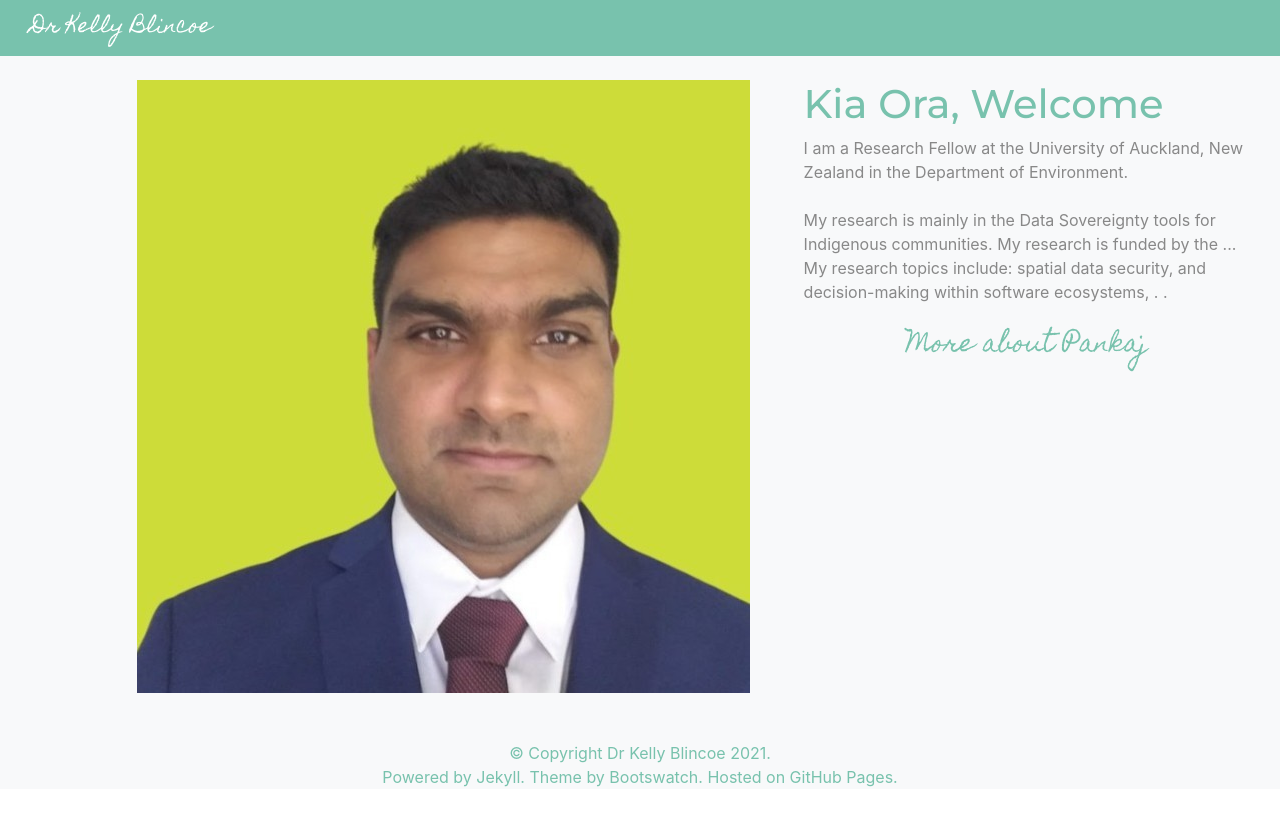
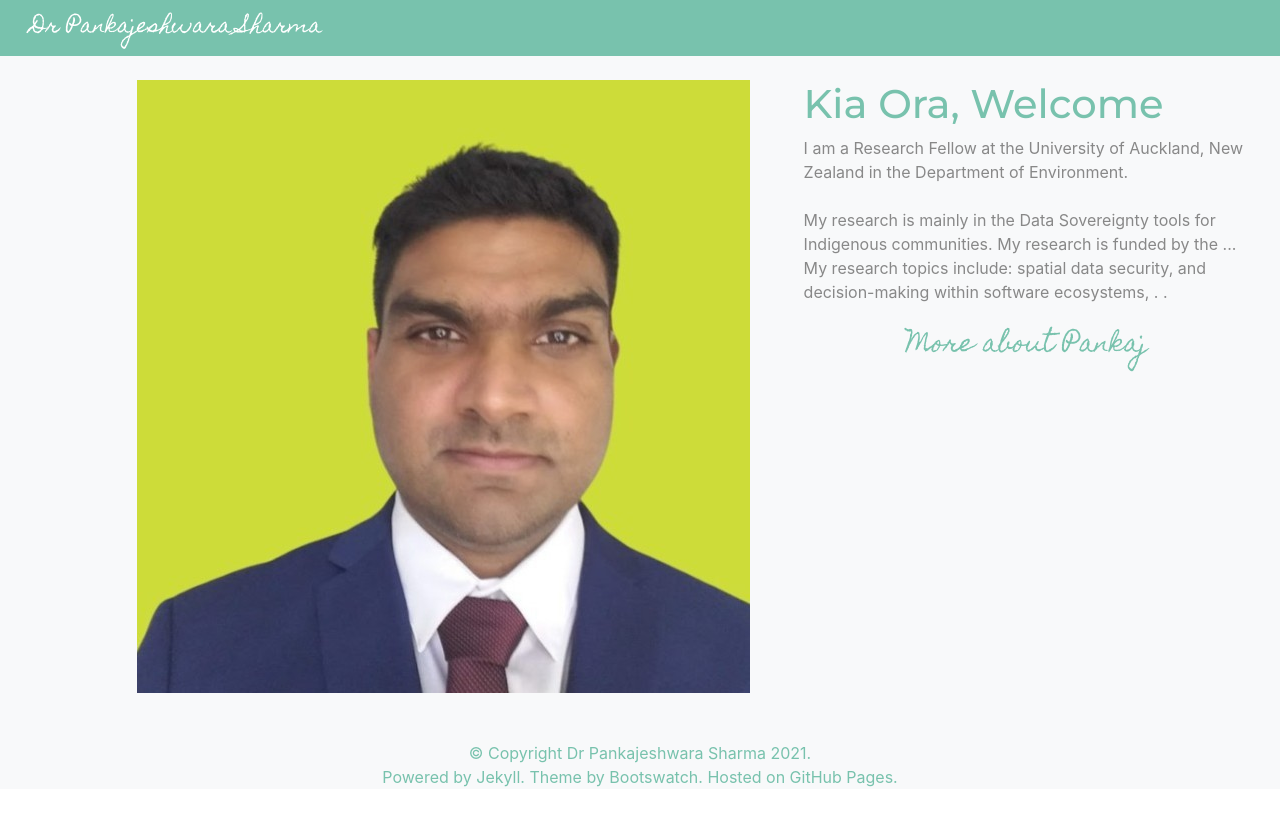
Before and after one commit to sharmapn/sharmapn.github.io, a Jekyll site: the page built from index.md, in a window 1280 px wide. Shown: the top 826 px of the page. Built offline with Jekyll 4.4.1, drawn with Linux system fonts in a browser that asks for light colours; nearby versions of some CDN libraries; a style sheet for code colours, icons or effects is not loaded.

Commit message:
Update _config.yml

```diff
--- a/_config.yml
+++ b/_config.yml
@@ -1,10 +1,9 @@
 plugins:
-  - jekyll-seo-tag
   - jekyll-sitemap
 
 gems: ['jekyll/scholar']
 
-title: "Dr Kelly Blincoe"
+title: "Dr Pankajeshwara Sharma"
 
 scholar:
   style: _bibliography/acm-sigchi-proceedings.csl
```
